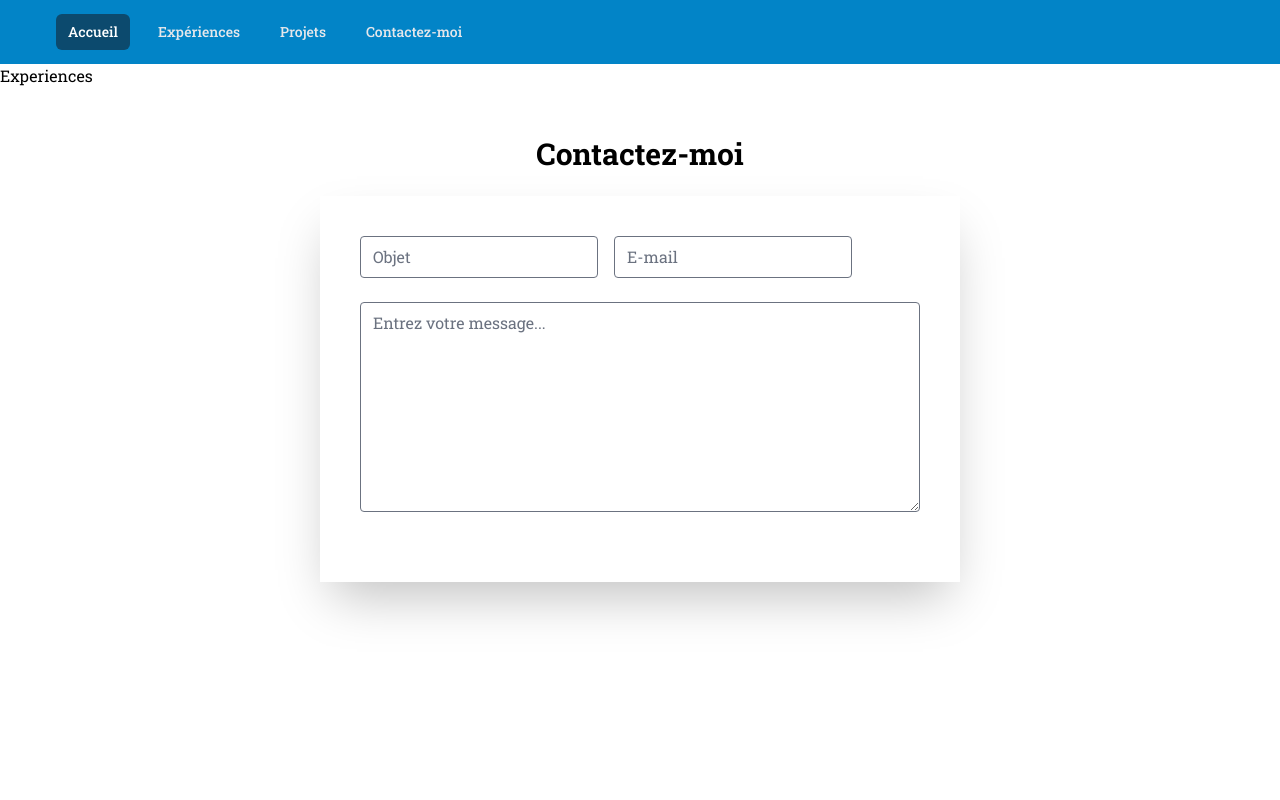
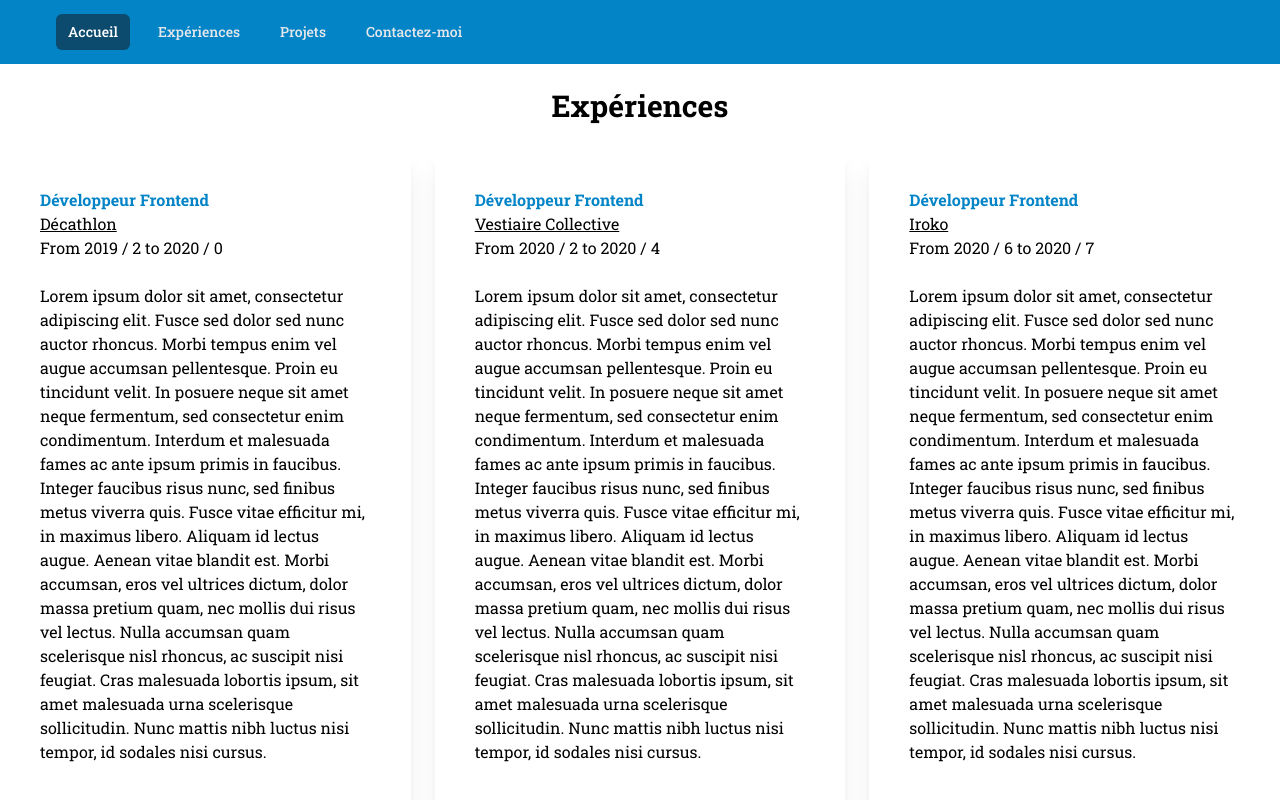
Before and after one commit to MounirOnGithub/portfolio, a Next.js app: page / in a window 1280 px wide. Shown: the top 800 px of the page. Built offline with nearby package versions, Linux system fonts and the light colour scheme.

Commit message:
added experiences section and created types for it

```diff
--- a/app/components/title.tsx
+++ b/app/components/atoms/title.tsx
@@ -1,6 +1,6 @@
 import {Component, ReactNode} from 'react'
 
-export default class Title extends Component {
+export default class Title extends Component<{ title: string }> {
     render(): ReactNode {
         return (
             <h3 className="
--- a/app/components/experiences.tsx
+++ /dev/null
@@ -1,11 +0,0 @@
-import {Component} from "react";
-
-export default class Experiences extends Component {
-    render() {
-        return (
-            <div>
-                Experiences
-            </div>
-        )
-    }
-}
--- a/app/components/contact-form.tsx
+++ b/app/components/molecules/contact-form.tsx
@@ -1,11 +1,11 @@
 import { Component, ReactNode } from "react";
-import Title from "@/app/components/title";
+import Title from "@/app/components/atoms/title";
 
 export default class ContactForm extends Component {
   render(): ReactNode {
     return (
       <div className="md:w-[50%] py-6">
-        <Title title={"Contactez-moi"} />
+        <Title title={"Contactez-moi"}/>
 
         <div className="flex flex-wrap shadow-2xl p-10">
             <div>
--- /dev/null
+++ b/app/components/molecules/experience-card.tsx
@@ -0,0 +1,26 @@
+import {Component} from "react";
+import {Experience} from "@/app/types/experience";
+
+export default class ExperienceCard extends Component<{ experience: Experience}> {
+    render() {
+        return (
+            <div className={"flex-1 shadow-xl w-80 rounded p-10"}>
+                <h2 className={"text-sky-600 font-bold"}>
+                    {this.props.experience.title}
+                </h2>
+
+                <div>
+                    <div className={"underline"}>
+                        {this.props.experience.company}
+                    </div>
+                    From {`${this.props.experience.startDate.getFullYear()} / ${this.props.experience.startDate.getMonth()} `}
+                    to {`${this.props.experience.endDate.getFullYear()} / ${this.props.experience.endDate.getMonth()}`}
+                </div>
+
+                <p className={"my-6"}>
+                    {this.props.experience.description}
+                </p>
+            </div>
+        )
+    }
+}
--- /dev/null
+++ b/app/components/organisms/experiences-section.tsx
@@ -0,0 +1,23 @@
+import {Component} from "react";
+import ExperienceCard from "@/app/components/molecules/experience-card";
+import {Experience} from "@/app/types/experience";
+import Title from "@/app/components/atoms/title";
+
+export default class ExperiencesSection extends Component<{ experiences: Experience[] }> {
+    experienceCards = this.props.experiences.map(exp => {
+        return (
+            <ExperienceCard experience={exp} key={exp.id} />
+        )
+    })
+    render() {
+        return (
+            <div>
+                <Title title={"Expériences"}/>
+
+                <div className={"flex space-x-6"}>
+                    {this.experienceCards}
+                </div>
+            </div>
+        )
+    }
+}
--- a/app/layout.tsx
+++ b/app/layout.tsx
@@ -1,6 +1,6 @@
 import { Roboto_Slab } from 'next/font/google'
 import './globals.css'
-import Navbar from "@/app/components/navbar";
+import Navbar from "@/app/components/organisms/navbar";
 
 const robotoSlab = Roboto_Slab({ subsets: ['latin'] })
 
--- /dev/null
+++ b/app/types/experience.ts
@@ -0,0 +1,9 @@
+export type Experience = {
+    id: number;
+    title: string;
+    startDate: Date;
+    endDate: Date;
+    description: string;
+    skills: string[];
+    company: string;
+}
--- a/pages/index.tsx
+++ b/pages/index.tsx
@@ -1,14 +1,45 @@
 import { Component, ReactNode } from "react";
 import Layout from "../app/layout"
-import ContactForm from "../app/components/contact-form";
-import Experiences from "@/app/components/experiences";
+import ContactForm from "../app/components/molecules/contact-form";
+import ExperiencesSection from "@/app/components/organisms/experiences-section";
+import {Experience} from "@/app/types/experience";
 
 export default class Index extends Component {
+    experiencesArray: Experience[] = [
+        {
+            id: 0,
+            title: "Développeur Frontend",
+            startDate: new Date(2019, 2),
+            endDate: new Date(2019, 12),
+            description: "Lorem ipsum dolor sit amet, consectetur adipiscing elit. Fusce sed dolor sed nunc auctor rhoncus. Morbi tempus enim vel augue accumsan pellentesque. Proin eu tincidunt velit. In posuere neque sit amet neque fermentum, sed consectetur enim condimentum. Interdum et malesuada fames ac ante ipsum primis in faucibus. Integer faucibus risus nunc, sed finibus metus viverra quis. Fusce vitae efficitur mi, in maximus libero. Aliquam id lectus augue. Aenean vitae blandit est. Morbi accumsan, eros vel ultrices dictum, dolor massa pretium quam, nec mollis dui risus vel lectus. Nulla accumsan quam scelerisque nisl rhoncus, ac suscipit nisi feugiat. Cras malesuada lobortis ipsum, sit amet malesuada urna scelerisque sollicitudin. Nunc mattis nibh luctus nisi tempor, id sodales nisi cursus.\n",
+            skills: ["vue.js", "typescript", "node.js", "ci/cd"],
+            company: "Décathlon"
+        },
+        {
+            id: 1,
+            title: "Développeur Frontend",
+            startDate: new Date(2020, 2),
+            endDate: new Date(2020, 4),
+            description: "Lorem ipsum dolor sit amet, consectetur adipiscing elit. Fusce sed dolor sed nunc auctor rhoncus. Morbi tempus enim vel augue accumsan pellentesque. Proin eu tincidunt velit. In posuere neque sit amet neque fermentum, sed consectetur enim condimentum. Interdum et malesuada fames ac ante ipsum primis in faucibus. Integer faucibus risus nunc, sed finibus metus viverra quis. Fusce vitae efficitur mi, in maximus libero. Aliquam id lectus augue. Aenean vitae blandit est. Morbi accumsan, eros vel ultrices dictum, dolor massa pretium quam, nec mollis dui risus vel lectus. Nulla accumsan quam scelerisque nisl rhoncus, ac suscipit nisi feugiat. Cras malesuada lobortis ipsum, sit amet malesuada urna scelerisque sollicitudin. Nunc mattis nibh luctus nisi tempor, id sodales nisi cursus.\n",
+            skills: ["vue.js", "typescript", "node.js", "ci/cd"],
+            company: "Vestiaire Collective"
+        },
+        {
+            id: 2,
+            title: "Développeur Frontend",
+            startDate: new Date(2020, 6),
+            endDate: new Date(2020, 7),
+            description: "Lorem ipsum dolor sit amet, consectetur adipiscing elit. Fusce sed dolor sed nunc auctor rhoncus. Morbi tempus enim vel augue accumsan pellentesque. Proin eu tincidunt velit. In posuere neque sit amet neque fermentum, sed consectetur enim condimentum. Interdum et malesuada fames ac ante ipsum primis in faucibus. Integer faucibus risus nunc, sed finibus metus viverra quis. Fusce vitae efficitur mi, in maximus libero. Aliquam id lectus augue. Aenean vitae blandit est. Morbi accumsan, eros vel ultrices dictum, dolor massa pretium quam, nec mollis dui risus vel lectus. Nulla accumsan quam scelerisque nisl rhoncus, ac suscipit nisi feugiat. Cras malesuada lobortis ipsum, sit amet malesuada urna scelerisque sollicitudin. Nunc mattis nibh luctus nisi tempor, id sodales nisi cursus.\n",
+            skills: ["vue.js", "typescript", "node.js", "ci/cd"],
+            company: "Iroko"
+        },
+    ]
+
     render(): ReactNode {
         return (
             <Layout>
-                <div>
-                    <Experiences />
+                <div className={"container mx-auto"}>
+                    <ExperiencesSection experiences={this.experiencesArray} />
                 </div>
                 <div className={"flex justify-center"}>
                     <ContactForm />
```
Also changed, not shown: app/components/organisms/navbar.tsx (renamed from app/components/navbar.tsx).
